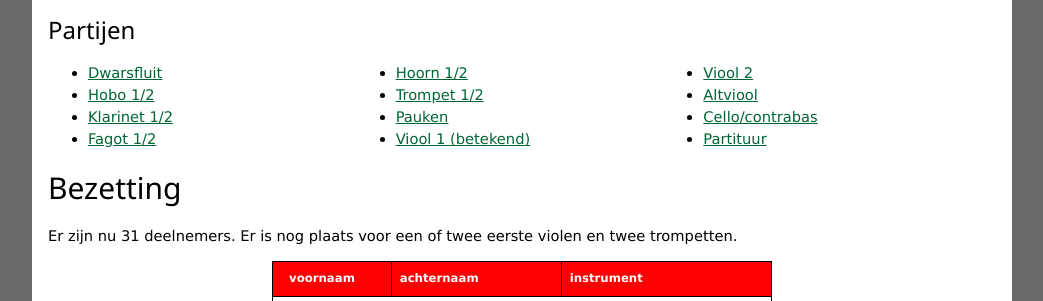
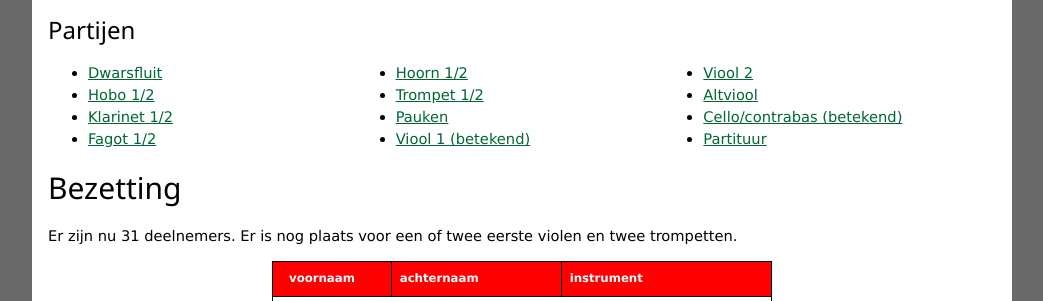
Before and after one commit to DirkjanH/mozart-op-zaterdag, a PHP site: page /2026-05-23/kv491.php in a window 1280 px wide. Shown: the part 730-1031 px from the top of the page, without its empty margins (118-1161 px from the left). Run offline with PHP 8.4, Linux system fonts and the light colour scheme; the visitor is signed in with stand-in values (Sample User, id 1).

Commit message:
Update Cello link to specify "(betekend)" in the description

```diff
--- a/2026-05-23/kv491.php
+++ b/2026-05-23/kv491.php
@@ -68,7 +68,7 @@
                 <a href="\2026-05-23\K491.Viola.pdf" target="_blank">Altviool</a>
             </li>
             <li>
-                <a href="\2026-05-23\K491.Cello_betekend.pdf" target="_blank">Cello/contrabas</a>
+                <a href="\2026-05-23\K491.Cello_betekend.pdf" target="_blank">Cello/contrabas (betekend)</a>
             </li>
             <li>
                 <a href="\2026-05-23\K491_score.pdf" target="_blank">Partituur</a>
```
